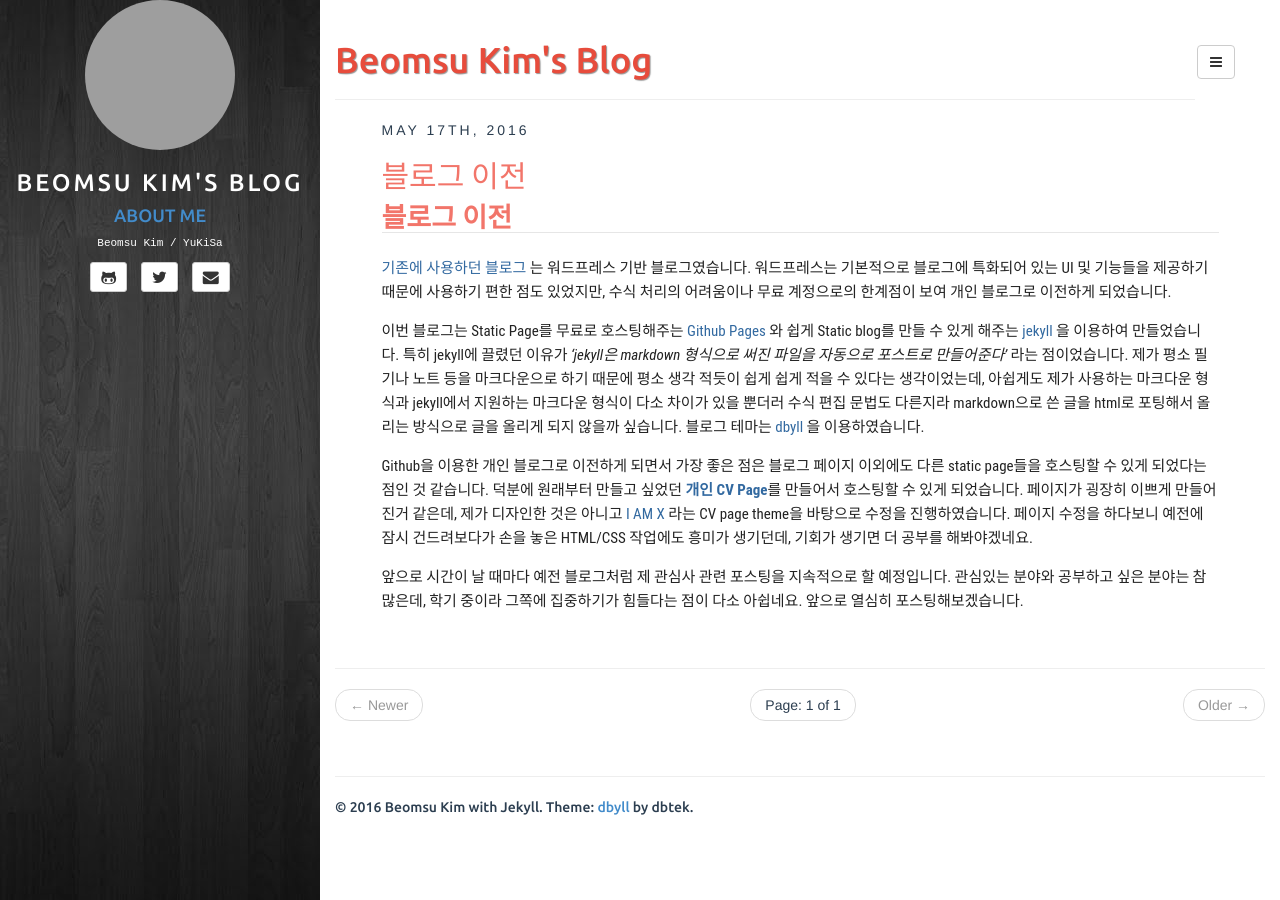
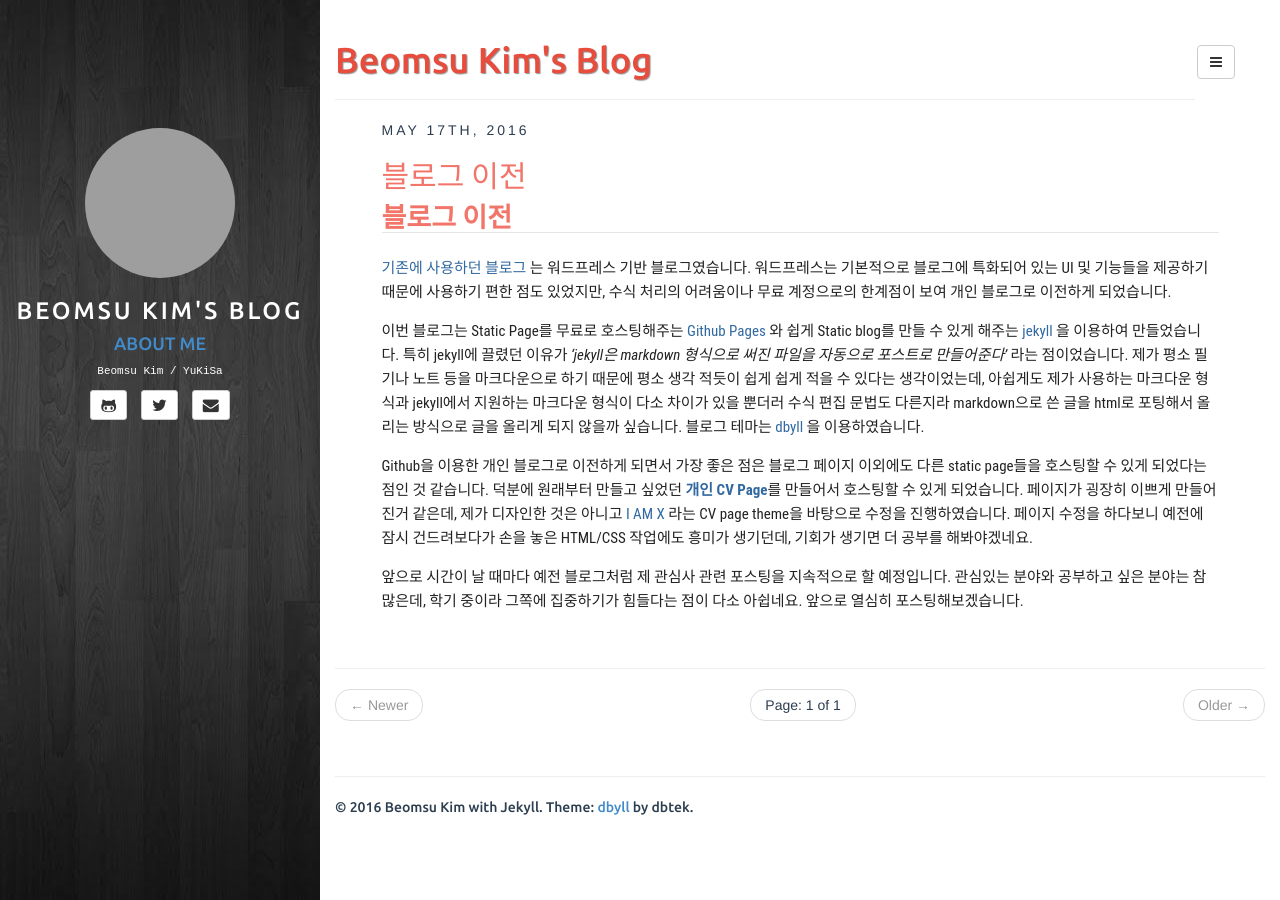
Before and after one commit to shuuki4/shuuki4.github.io, a Jekyll site: the page built from index.html, in a window 1280 px wide. Built offline with Jekyll 4.4.1, drawn with Linux system fonts in a browser that asks for light colours; the list of posts is cut into pages by our own code; grey boxes are pictures that could not be loaded.

Commit message:
fixing white space

```diff
--- a/assets/css/style.css
+++ b/assets/css/style.css
@@ -7,7 +7,7 @@ body{
 .sidebar {
 	position: fixed;
 	top: 0px;
-	padding-top: 0%;
+	padding-top: 10%;
 	z-index : 99999;
 	background-color: #2c3e50;
 	color: #fff;
```
